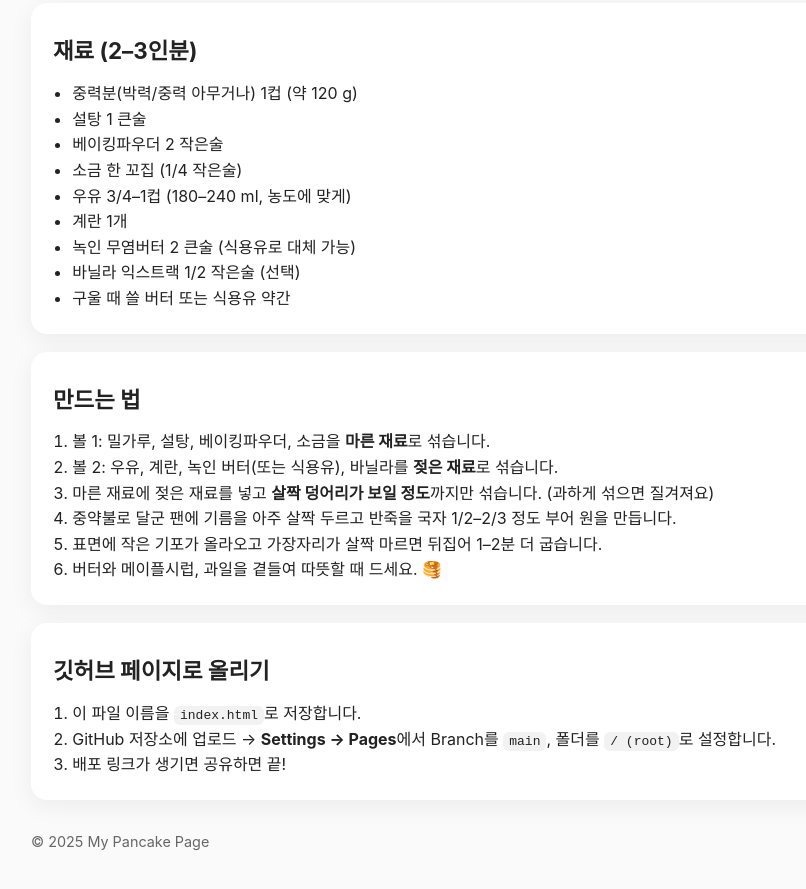
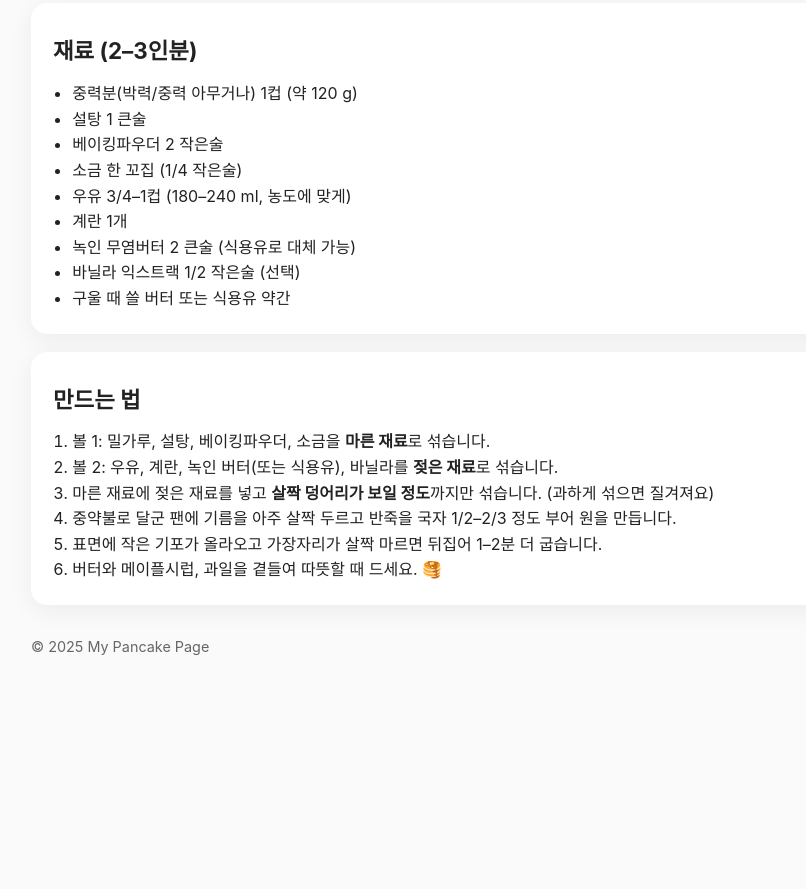
Before and after one commit to emilyminkyounglee/super-duper-pancake, a plain HTML site: page index.html in a window 1280 px wide. Shown: the part 743-1632 px from the top of the page, without its empty margins (189-995 px from the left). After the commit the page ends 1515 px from the top, so only its background shows below. Drawn offline with Linux system fonts and the light colour scheme.

Commit message:
Update index.html

```diff
--- a/index.html
+++ b/index.html
@@ -106,15 +106,6 @@
       </ol>
     </section>
 
-    <section class="card">
-      <h2>깃허브 페이지로 올리기</h2>
-      <ol>
-        <li>이 파일 이름을 <code>index.html</code>로 저장합니다.</li>
-        <li>GitHub 저장소에 업로드 → <strong>Settings → Pages</strong>에서 Branch를 <code>main</code>, 폴더를 <code>/ (root)</code>로 설정합니다.</li>
-        <li>배포 링크가 생기면 공유하면 끝!</li>
-      </ol>
-    </section>
-
     <p class="footer">© 2025 My Pancake Page</p>
   </div>
 </body>
```
